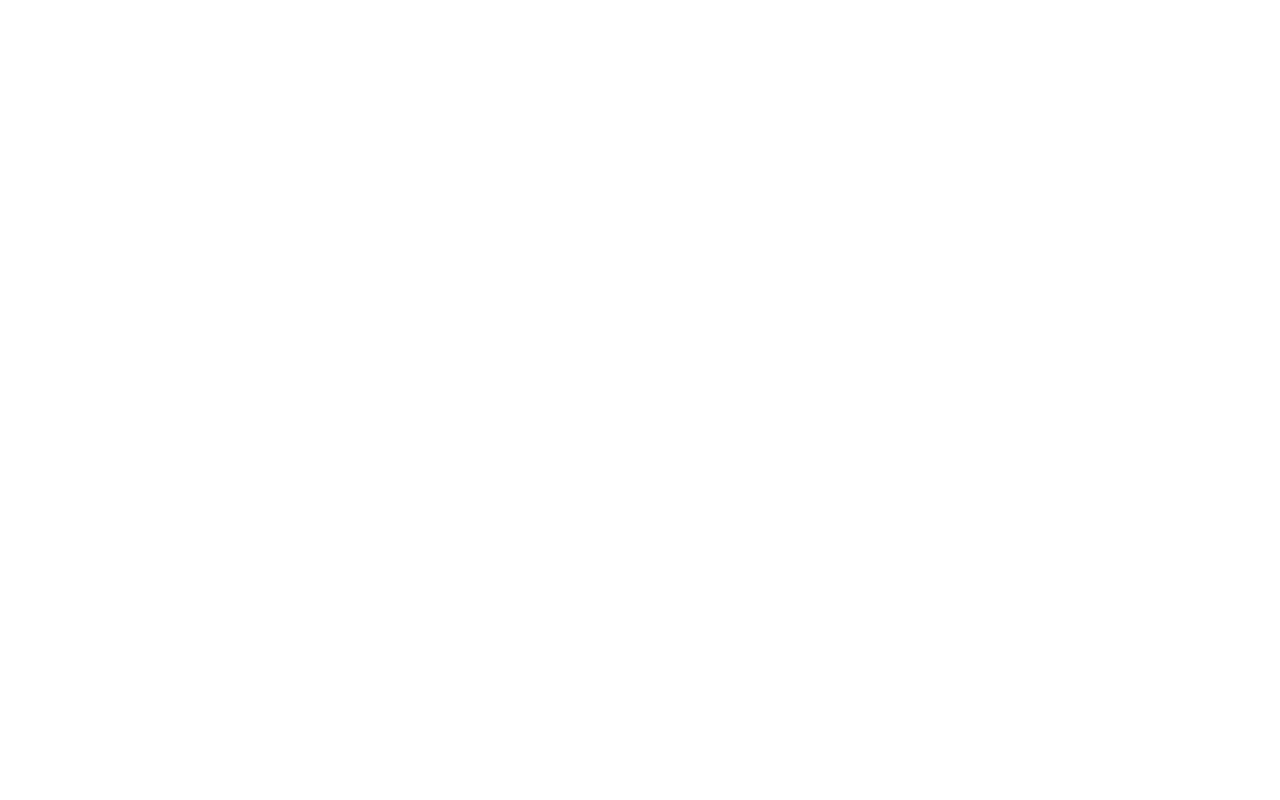
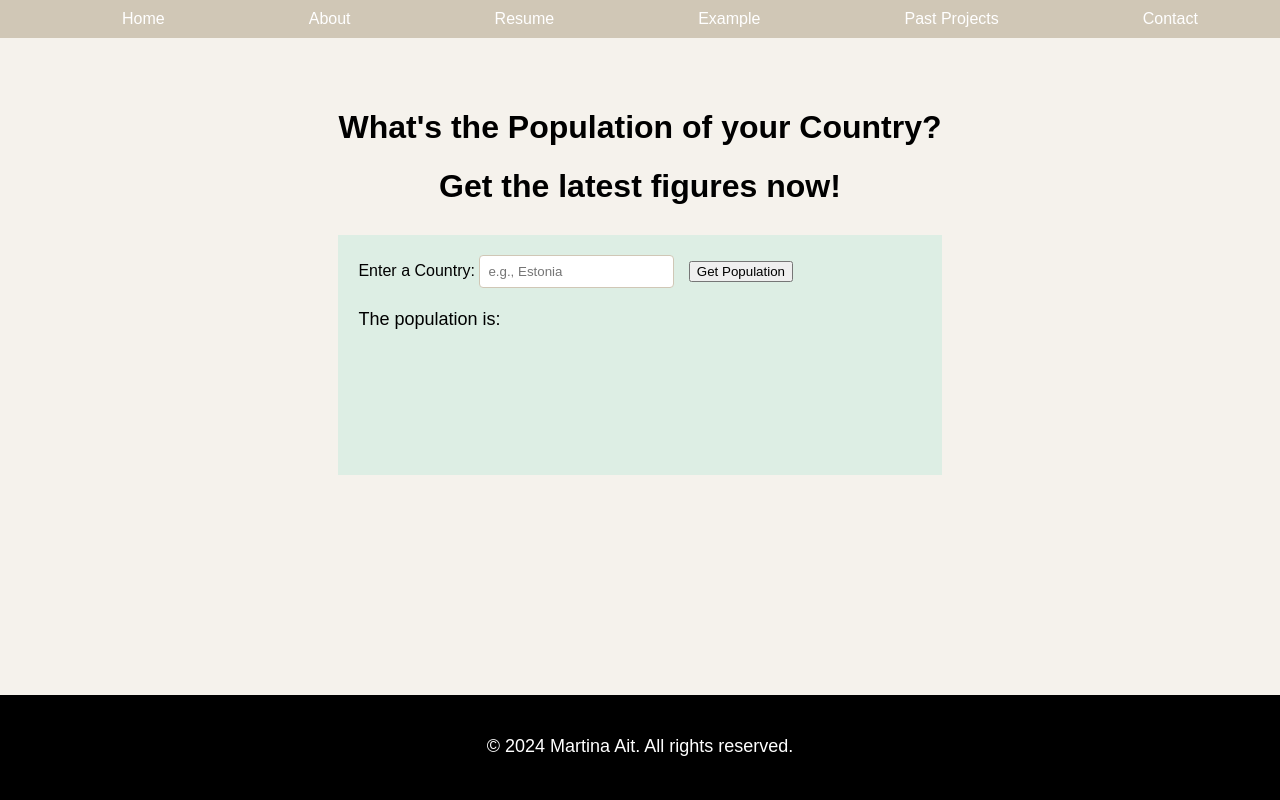
Before and after one commit to AITMAR-TAFE/Final-project, a plain HTML site: page example.html in a window 1280 px wide. Drawn offline with Linux system fonts and the light colour scheme.

Commit message:
feat(example.html): add Example work page, structure API form visually

```diff
--- a/assets/css/styles.css
+++ b/assets/css/styles.css
@@ -108,6 +108,22 @@ p {
     text-align: left;
 }
 
+form {
+    text-align: left;
+    padding: 20px;
+    margin-bottom: 20px;
+    margin-top: 30px;
+    background-color:#ddeee4;
+    height: 200px;
+}
+
+input {
+    padding: 8px;
+    margin-right: 10px;
+    border: 1px solid #d0c7b6;
+    border-radius: 4px;
+}
+
 footer {
     background-color: #000000;
     padding: 20px;
--- a/example.html
+++ b/example.html
@@ -1,10 +1,47 @@
 <!DOCTYPE html>
 <html lang="en">
-<head>
-    <meta charset="UTF-8">
-    <title>Title</title>
-</head>
-<body>
-
-</body>
+    <head>
+        <meta charset="UTF-8">
+        <meta name="viewport" content="width=device-width, initial-scale=1.0">
+        <title>Population API</title>
+        <link rel="stylesheet" href="assets/css/styles.css">
+    </head>
+    <body>
+        <header>
+            <nav class="navbar">
+                <button class="hamburger" onclick="toggleMenu()">☰</button>
+                <ul id="mobileNav" class="mobile-nav-content">
+                    <li><a href="index.html">Home</a></li>
+                    <li><a href="about.html">About</a></li>
+                    <li><a href="resume.html">Resume</a></li>
+                    <li><a href="example.html">Example</a></li>
+                    <li><a href="projects.html">Past Projects</a></li>
+                    <li><a href="contact.html">Contact</a></li>
+                </ul>
+                <ul class="desktop-nav">
+                    <li><a href="index.html">Home</a></li>
+                    <li><a href="about.html">About</a></li>
+                    <li><a href="resume.html">Resume</a></li>
+                    <li><a href="example.html">Example</a></li>
+                    <li><a href="projects.html">Past Projects</a></li>
+                    <li><a href="contact.html">Contact</a></li>
+                </ul>
+            </nav>
+        </header>
+        <main>
+            <h1>What's the Population of your Country?</h1>
+            <h1>Get the latest figures now!</h1>
+            <form id="populationForm">
+                <label for="countryInput">Enter a Country:</label>
+                <input type="text" id="countryInput" placeholder="e.g., Estonia" required>
+                <button type="submit">Get Population</button>
+                <P>The population is:</P>
+                <p id="result"></p>
+            </form>
+        </main>
+        <footer>
+            <p>&copy; 2024 Martina Ait. All rights reserved.</p>
+        </footer>
+        <script src="assets/js/script.js"></script>
+    </body>
 </html>
```
